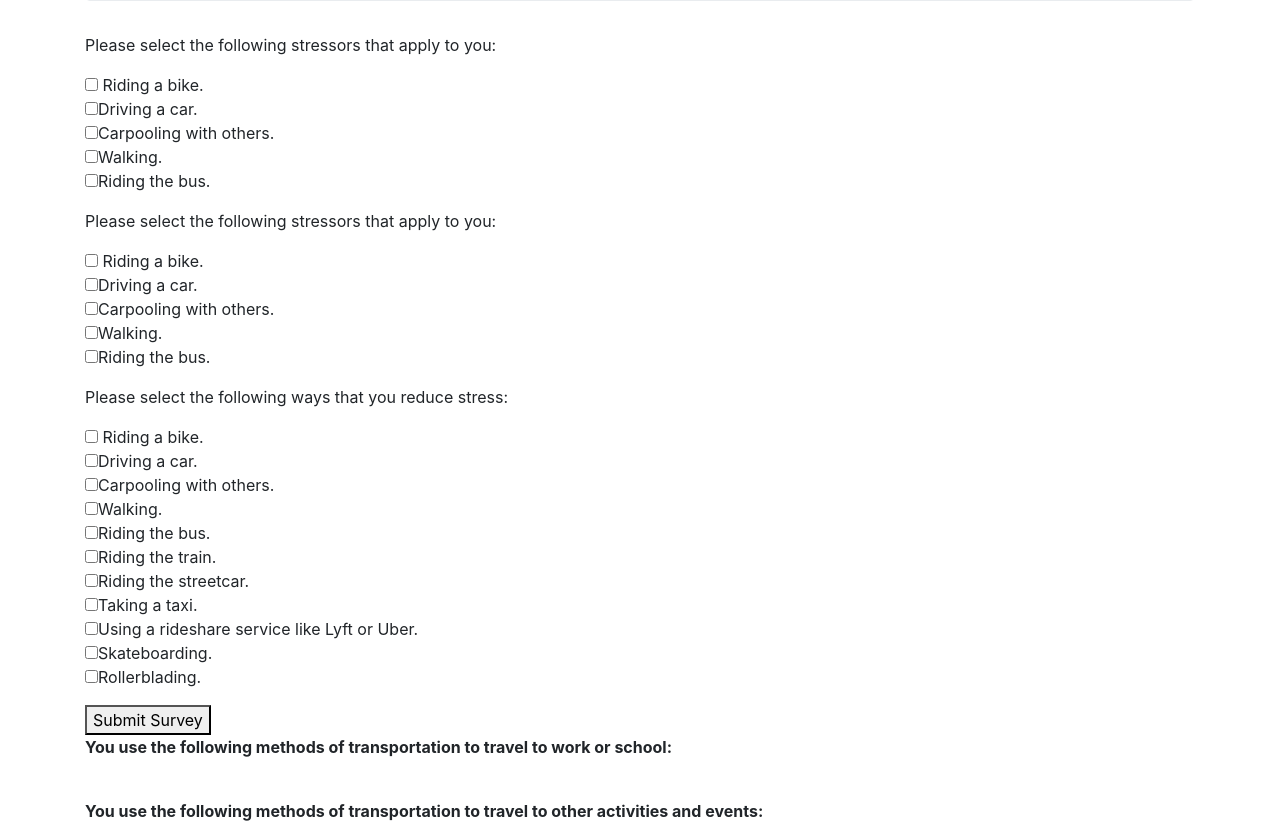
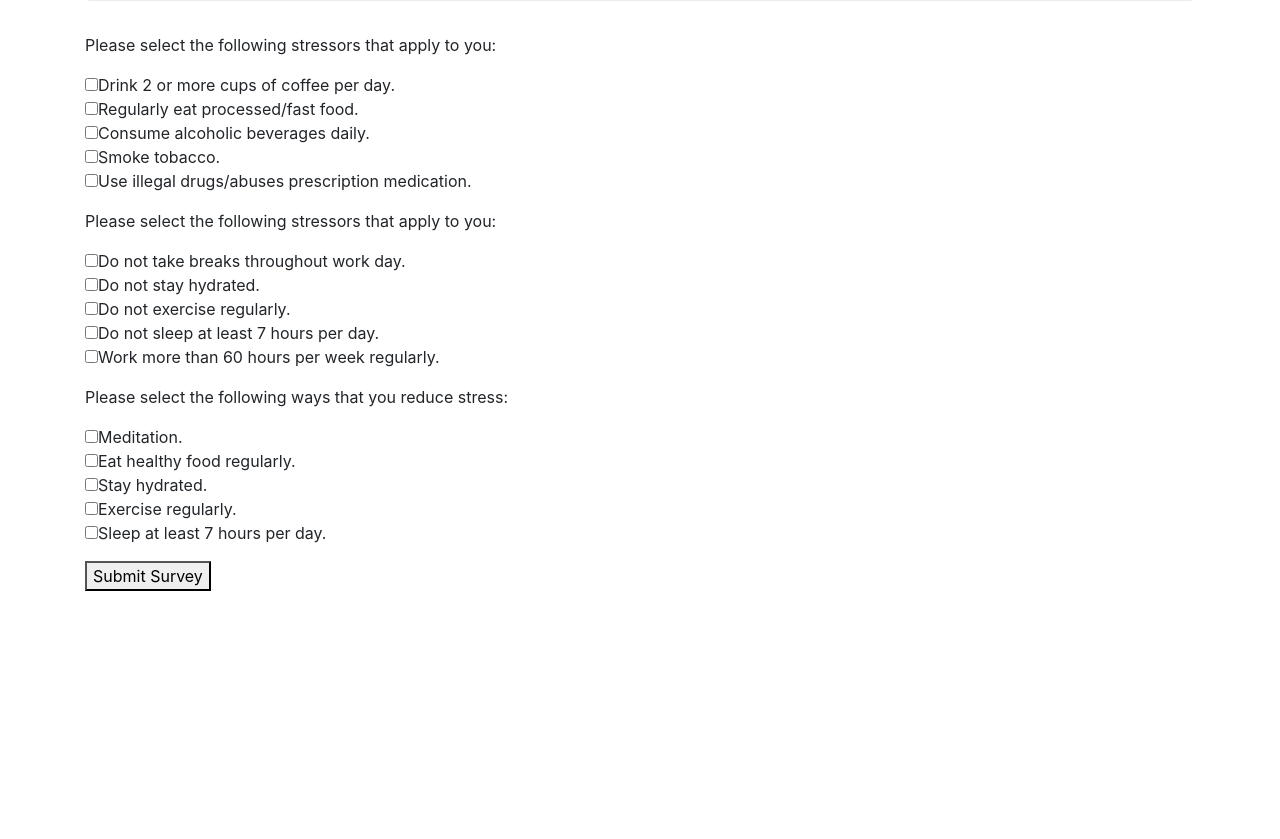
Before and after one commit to QIANQIANHU/stress-test, a plain HTML site: page index.html in a window 1280 px wide. Shown: the part 173-1012 px from the top of the page. After the commit the page ends 800 px from the top, so only its background shows below. Drawn offline with Linux system fonts and the light colour scheme.

Commit message:
updates to html adds questions presented to the user regarding stressors and ways to relieve stress.

```diff
--- a/css/styles.css
+++ b/css/styles.css
@@ -0,0 +1,3 @@
+#notStressed, #moderateStressed, #veryStressed {
+  display: none;
+}
--- a/index.html
+++ b/index.html
@@ -9,48 +9,45 @@
   </head>
   <div class="container">
       <div class="jumbotron">
-        <h2>Transportation Survey</h2>
+        <h2>Stress Test</h2>
       </div>
       <form id="transportation_survey">
         <div class="form-group">
           <p>Please select the following stressors that apply to you:</p>
-          <input type="checkbox" name="stressor-one" value="bike"> Riding a bike.<br>
-          <input type="checkbox" name="stressor-one" value="car">Driving a car.<br>
-          <input type="checkbox" name="stressor-one" value="carpool">Carpooling with others.<br>
-          <input type="checkbox" name="stressor-one" value="walk">Walking.<br>
-          <input type="checkbox" name="stressor-one" value="bus">Riding the bus.<br>
+          <input type="checkbox" name="stressor-one" value=1>Drink 2 or more cups of coffee per day.<br>
+          <input type="checkbox" name="stressor-one" value=2>Regularly eat processed/fast food.<br>
+          <input type="checkbox" name="stressor-one" value=3>Consume alcoholic beverages daily.<br>
+          <input type="checkbox" name="stressor-one" value=4>Smoke tobacco.<br>
+          <input type="checkbox" name="stressor-one" value=5>Use illegal drugs/abuses prescription medication.<br>
         </div>
         <div class="form-group">
           <p>Please select the following stressors that apply to you:</p>
-          <input type="checkbox" name="stressor-two" value="bike"> Riding a bike.<br>
-          <input type="checkbox" name="stressor-two" value="car">Driving a car.<br>
-          <input type="checkbox" name="stressor-two" value="carpool">Carpooling with others.<br>
-          <input type="checkbox" name="stressor-two" value="walk">Walking.<br>
-          <input type="checkbox" name="stressor-two" value="bus">Riding the bus.<br>
+          <input type="checkbox" name="stressor-two" value=1>Do not take breaks throughout work day.<br>
+          <input type="checkbox" name="stressor-two" value=2>Do not stay hydrated.<br>
+          <input type="checkbox" name="stressor-two" value=3>Do not exercise regularly.<br>
+          <input type="checkbox" name="stressor-two" value=4>Do not sleep at least 7 hours per day.<br>
+          <input type="checkbox" name="stressor-two" value=5>Work more than 60 hours per week regularly.<br>
         </div>
         <div class="form-group">
           <p>Please select the following ways that you reduce stress:</p>
-          <input type="checkbox" name="stressor-two1" value="bike"> Riding a bike.<br>
-          <input type="checkbox" name="stressor-two1" value="car">Driving a car.<br>
-          <input type="checkbox" name="stressor-two1" value="carpool">Carpooling with others.<br>
-          <input type="checkbox" name="stressor-two1" value="walk">Walking.<br>
-          <input type="checkbox" name="stressor-two" value="bus">Riding the bus.<br>
-          <input type="checkbox" name="stressor-two" value="train">Riding the train.<br>
-          <input type="checkbox" name="stressor-two" value="streetcar">Riding the streetcar.<br>
-          <input type="checkbox" name="stressor-two" value="taxi">Taking a taxi.<br>
-          <input type="checkbox" name="stressor-two" value="rideshare">Using a rideshare service like Lyft or Uber.<br>
-          <input type="checkbox" name="stressor-two" value="skateboard">Skateboarding.<br>
-          <input type="checkbox" name="stressor-two" value="rollerblade">Rollerblading.<br>
+          <input type="checkbox" name="stress-reduce" value=-1>Meditation.<br>
+          <input type="checkbox" name="stress-reduce" value=-2>Eat healthy food regularly.<br>
+          <input type="checkbox" name="stress-reduce" value=-3>Stay hydrated.<br>
+          <input type="checkbox" name="stress-reduce" value=-4>Exercise regularly.<br>
+          <input type="checkbox" name="stress-reduce" value=-5>Sleep at least 7 hours per day.<br>
           </div>
        <button type="submit">Submit Survey</button>
       </form>
-      <span id="work-responses">
+      <div id= "notStressed">
         <p><b>You use the following methods of transportation to travel to work or school:</b></p>
-      </span>
+      </div>
       <br>
-      <span id="fun-responses">
+      <div id="moderateStressed">
         <p><b>You use the following methods of transportation to travel to other activities and events:</b></p>
-      </span>
+      </div>
+      <div id="veryStressed">
+        <p><b>You use the following methods of transportation to travel to other activities and events:</b></p>
+      </div>
     </div>
   </body>
 </html>
```
